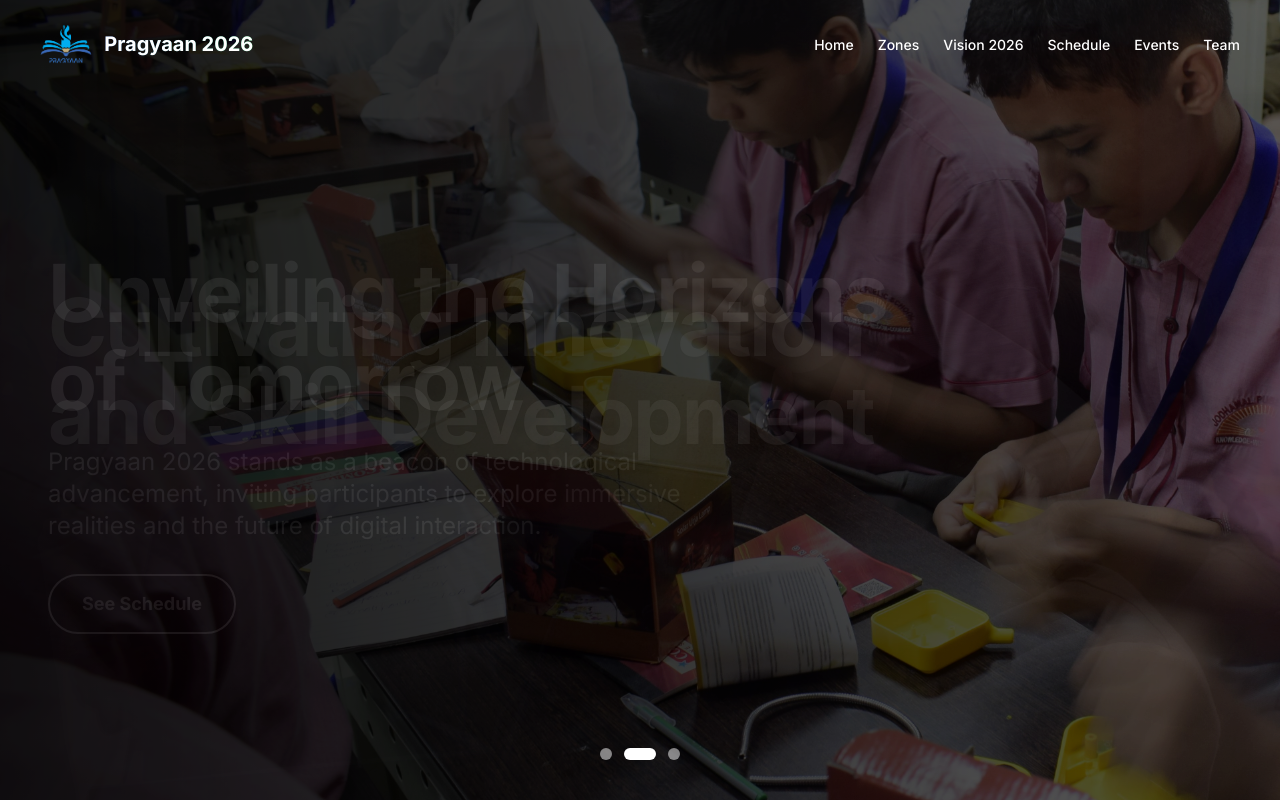
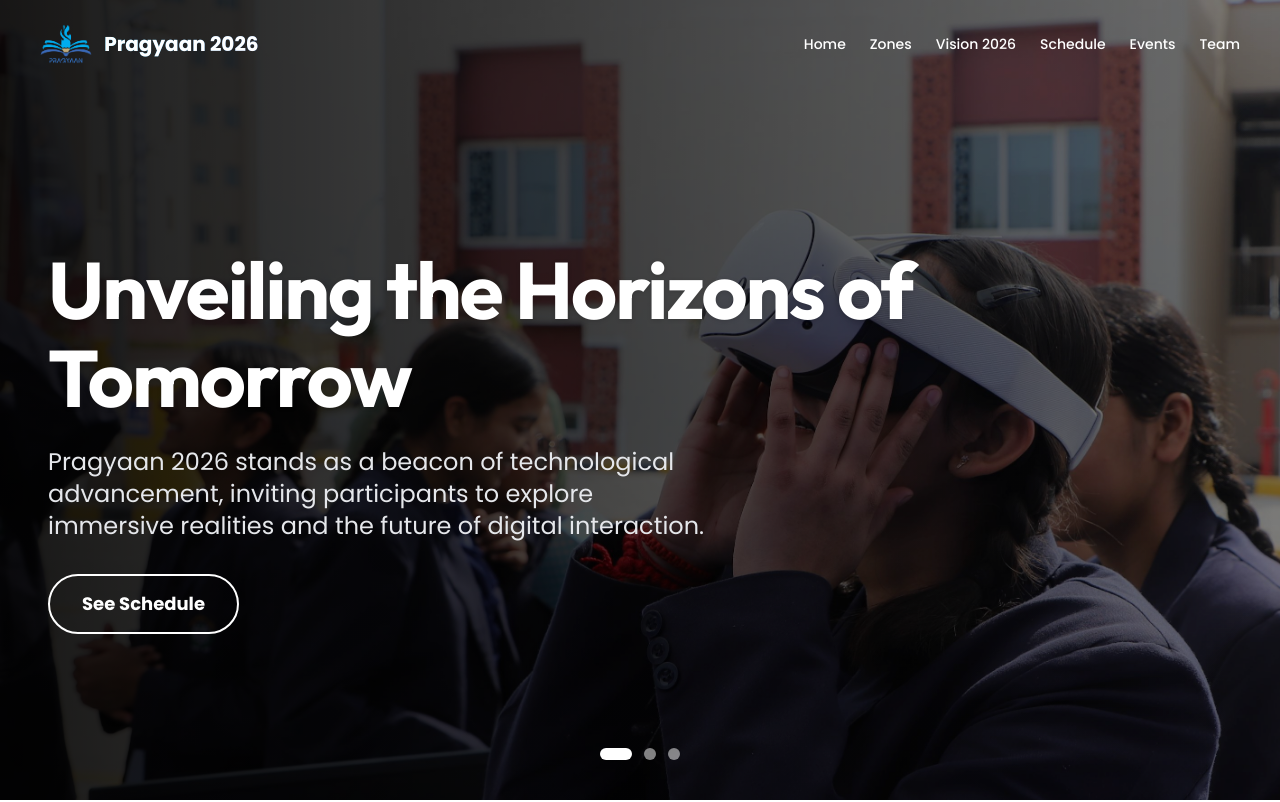
Before and after one commit to ubbelothbrok/BRICS, a React (Vite) app: page / in a window 1280 px wide. Shown: the top 802 px of the page. Built offline with nearby package versions, Linux system fonts and the light colour scheme.

Commit message:
feat: Redesigned the loading screen, updated global typography, and standardized gradient colors across components.

```diff
--- a/src/components/Loading.tsx
+++ b/src/components/Loading.tsx
@@ -2,25 +2,29 @@ import React from 'react';
 
 const Loading: React.FC = () => {
     return (
-        <div className="fixed inset-0 z-50 flex items-center justify-center bg-white">
-            <div className="relative h-24 w-24">
-                {/* Green Ring */}
-                <div className="absolute inset-0 animate-spin rounded-full border-4 border-t-brics-green border-r-transparent border-b-transparent border-l-transparent" style={{ animationDuration: '1s' }}></div>
+        <div className="fixed inset-0 z-50 flex flex-col items-center justify-center bg-black">
+            {/* Background Image */}
+            <div className="absolute inset-0 z-0">
+                <img
+                    src="/hero_corousel/1.jpg"
+                    alt="Background"
+                    className="w-full h-full object-cover opacity-40 blur-sm"
+                />
+                <div className="absolute inset-0 bg-black/60"></div>
+            </div>
 
-                {/* Blue Ring */}
-                <div className="absolute inset-2 animate-spin rounded-full border-4 border-t-transparent border-r-brics-blue border-b-transparent border-l-transparent" style={{ animationDuration: '1.5s', animationDirection: 'reverse' }}></div>
+            <div className="relative z-10 flex items-center justify-center">
+                {/* Spinning Gradient Ring */}
+                <div className="absolute w-32 h-32 rounded-full border-4 border-t-[#33C5F3] border-r-[#2A5CAA] border-b-[#33C5F3]/30 border-l-[#2A5CAA]/30 animate-spin"></div>
 
-                {/* Yellow Ring */}
-                <div className="absolute inset-4 animate-spin rounded-full border-4 border-t-transparent border-r-transparent border-b-brics-yellow border-l-transparent" style={{ animationDuration: '2s' }}></div>
-
-                {/* Red Ring */}
-                <div className="absolute inset-6 animate-spin rounded-full border-4 border-t-transparent border-r-transparent border-b-transparent border-l-brics-red" style={{ animationDuration: '2.5s', animationDirection: 'reverse' }}></div>
-
-                {/* Center Logo/Dot */}
-                <div className="absolute inset-0 flex items-center justify-center">
-                    <div className="h-2 w-2 rounded-full bg-brics-dark animate-pulse"></div>
-                </div>
+                {/* Logo in Center */}
+                <img
+                    src="/logo.png"
+                    alt="Loading..."
+                    className="w-20 h-auto object-contain animate-pulse"
+                />
             </div>
+            <p className="mt-8 text-white font-semibold tracking-widest animate-pulse relative z-10">LOADING</p>
         </div>
     );
 };
--- a/src/components/Navbar.tsx
+++ b/src/components/Navbar.tsx
@@ -34,7 +34,7 @@ export default function Navbar() {
                     {/* Logo Section */}
                     <Link to="/" className="flex items-center gap-3">
                         <img src="/logo.png" alt="Pragyaan Logo" className="h-10 w-auto object-contain" />
-                        <span className={`text-xl font-bold bg-clip-text text-transparent bg-gradient-to-r from-brics-blue to-brics-green ${!effectiveScrolled && 'text-white'}`}>
+                        <span className={`text-xl font-bold bg-clip-text text-transparent bg-gradient-to-r from-[#33C5F3] to-[#2A5CAA] ${!effectiveScrolled && 'text-white'}`}>
                             Pragyaan 2026
                         </span>
                     </Link>
--- a/src/components/Testimonials.tsx
+++ b/src/components/Testimonials.tsx
@@ -116,7 +116,7 @@ export default function Testimonials() {
                             </div>
                             <p className="text-gray-700 italic mb-6 leading-relaxed">"{review.content}"</p>
                             <div className="flex items-center gap-4">
-                                <div className="w-10 h-10 rounded-full bg-gradient-to-br from-brics-blue to-brics-green flex items-center justify-center text-white font-bold text-lg">
+                                <div className="w-10 h-10 rounded-full bg-gradient-to-br from-[#33C5F3] to-[#2A5CAA] flex items-center justify-center text-white font-bold text-lg">
                                     {review.name[0]}
                                 </div>
                                 <div>
--- a/src/index.css
+++ b/src/index.css
@@ -1,4 +1,4 @@
-@import url('https://fonts.googleapis.com/css2?family=Inter:wght@300;400;500;600;700&family=Caveat:wght@400;500;600;700&display=swap');
+@import url('https://fonts.googleapis.com/css2?family=Inter:wght@300;400;500;600;700&family=Caveat:wght@400;500;600;700&family=Poppins:wght@300;400;500;600;700&family=Montserrat:wght@300;400;500;600;700&family=Raleway:wght@300;400;500;600;700&family=Outfit:wght@300;400;500;600;700&display=swap');
 @import "tailwindcss";
 
 @theme {
@@ -9,12 +9,13 @@
   --color-brics-orange: #ff7f00;
   --color-brics-dark: #404040;
   --color-brics-gray: #f5f5f5;
-  --font-sans: 'Inter', system-ui, sans-serif;
+  --font-sans: 'Poppins', system-ui, sans-serif;
+  --font-heading: 'Outfit', sans-serif;
   --font-cursive: 'Caveat', cursive;
 }
 
 :root {
-  font-family: 'Inter', system-ui, sans-serif;
+  font-family: 'Poppins', system-ui, sans-serif;
   line-height: 1.5;
   font-weight: 400;
   color: var(--color-brics-dark);
@@ -25,6 +26,10 @@ body {
   margin: 0;
   min-width: 320px;
   min-height: 100vh;
+}
+
+h1, h2, h3, h4, h5, h6 {
+  font-family: var(--font-heading);
 }
 
 @keyframes scroll {
--- a/src/pages/Home.tsx
+++ b/src/pages/Home.tsx
@@ -15,7 +15,7 @@ export default function Home() {
     useEffect(() => {
         const timer = setTimeout(() => {
             setLoading(false);
-        }, 1000);
+        }, 2500);
 
         return () => clearTimeout(timer);
     }, []);
```
